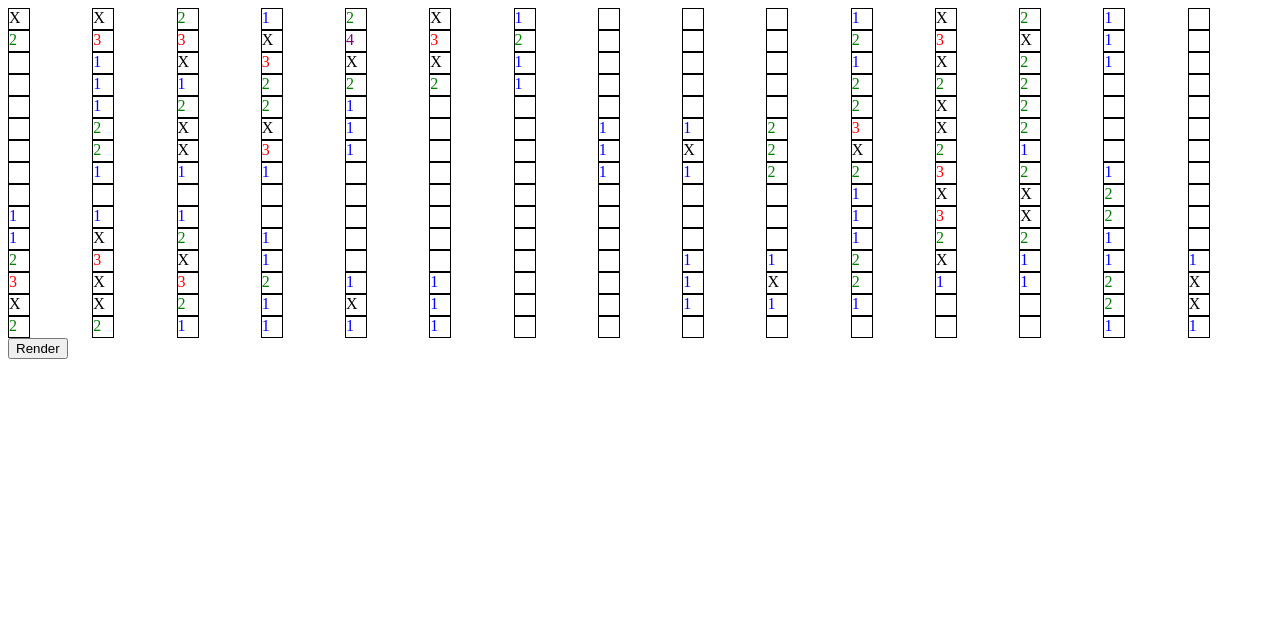
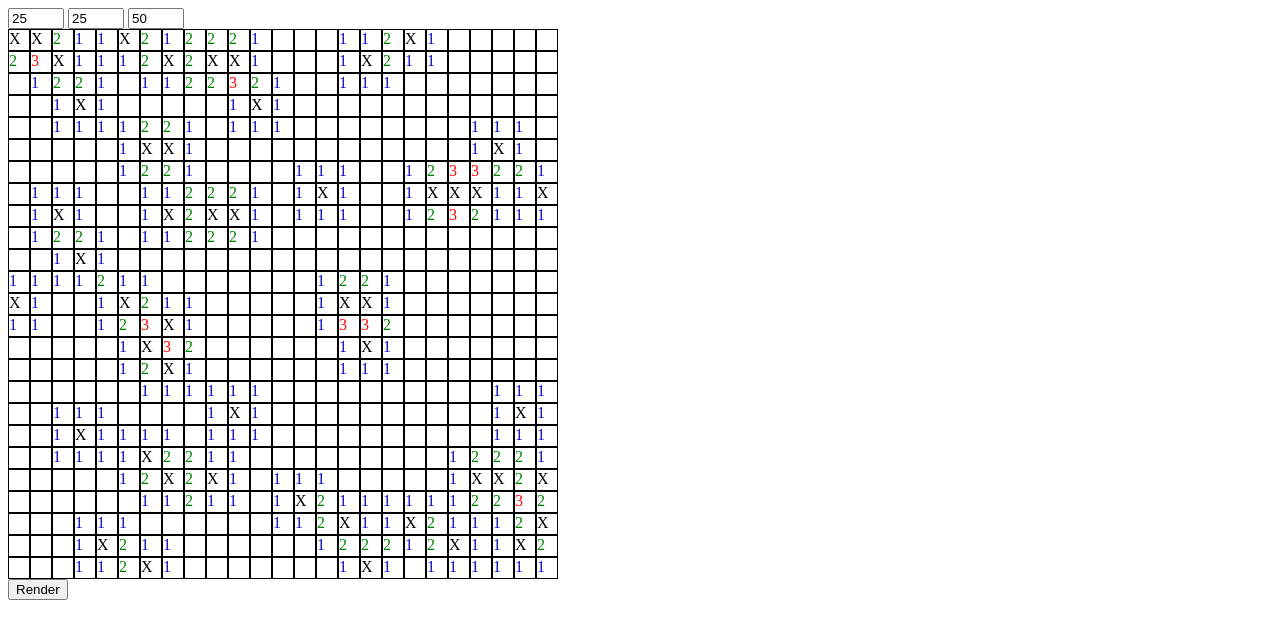
Before and after one commit to aleoyakas/minesweeper, a plain HTML site: page index.html in a window 1280 px wide. Both pictures are taken after a click on the button "Render". Drawn offline with Linux system fonts and the light colour scheme.

Commit message:
Added inputs

```diff
--- a/index.html
+++ b/index.html
@@ -8,6 +8,9 @@
     <link href="./main.css" rel="stylesheet" />
   </head>
   <body>
+    <input id="height" type="number" min="3" max="50" value="25" />
+    <input id="width" type="number" min="3" max="50" value="25" />
+    <input id="mines" type="number" min="3" max="50" value="50" />
     <main id="game-area"></main>
     <button onClick="startGame()">Render</button>
     <script type="text/javascript" src="./main.js"></script>
--- a/main.css
+++ b/main.css
@@ -1,6 +1,6 @@
 #game-area {
   display: grid;
-  /* grid-template-areas: "h1w1 h1w2 h1w3" "h2w1 h2w2 h2w3" "h3w1 h3w2 h3w3"; */
+  width: 0;
 }
 
 .mine-section {
--- a/main.js
+++ b/main.js
@@ -1,6 +1,6 @@
-const gameWidth = 15;
-const gameHeight = 15;
-let mines = 30;
+let gameWidth;
+let gameHeight;
+let mines;
 let minefield;
 
 const generateSquareHTML = (text, x, y) => {
@@ -86,6 +86,10 @@ const setMinesInMinefieldObject = () => {
 };
 
 startGame = () => {
+  gameHeight = Number(document.getElementById("height").value);
+  gameWidth = Number(document.getElementById("width").value);
+  mines = Number(document.getElementById("mines").value);
+  console.log(gameHeight, gameWidth, mines);
   setMinesInMinefieldObject();
   renderGame();
 };
```
